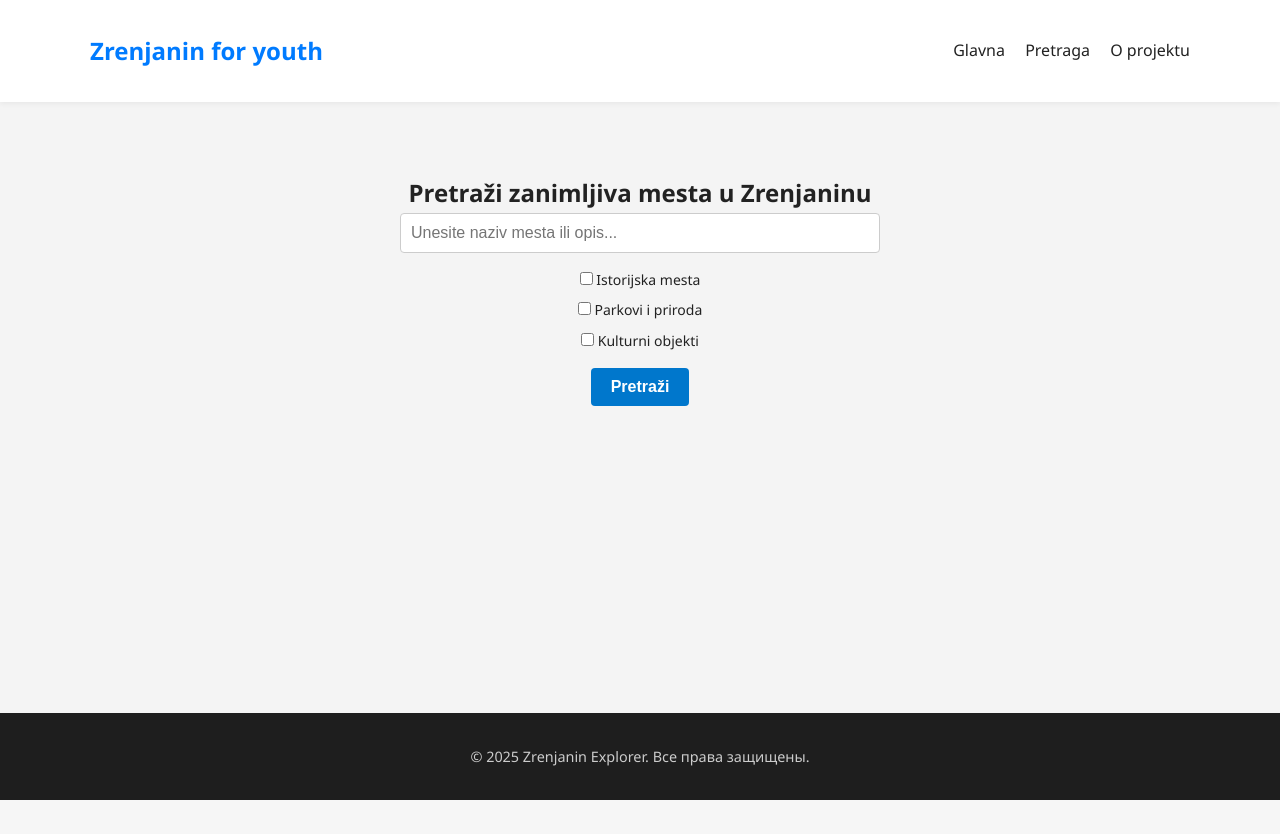
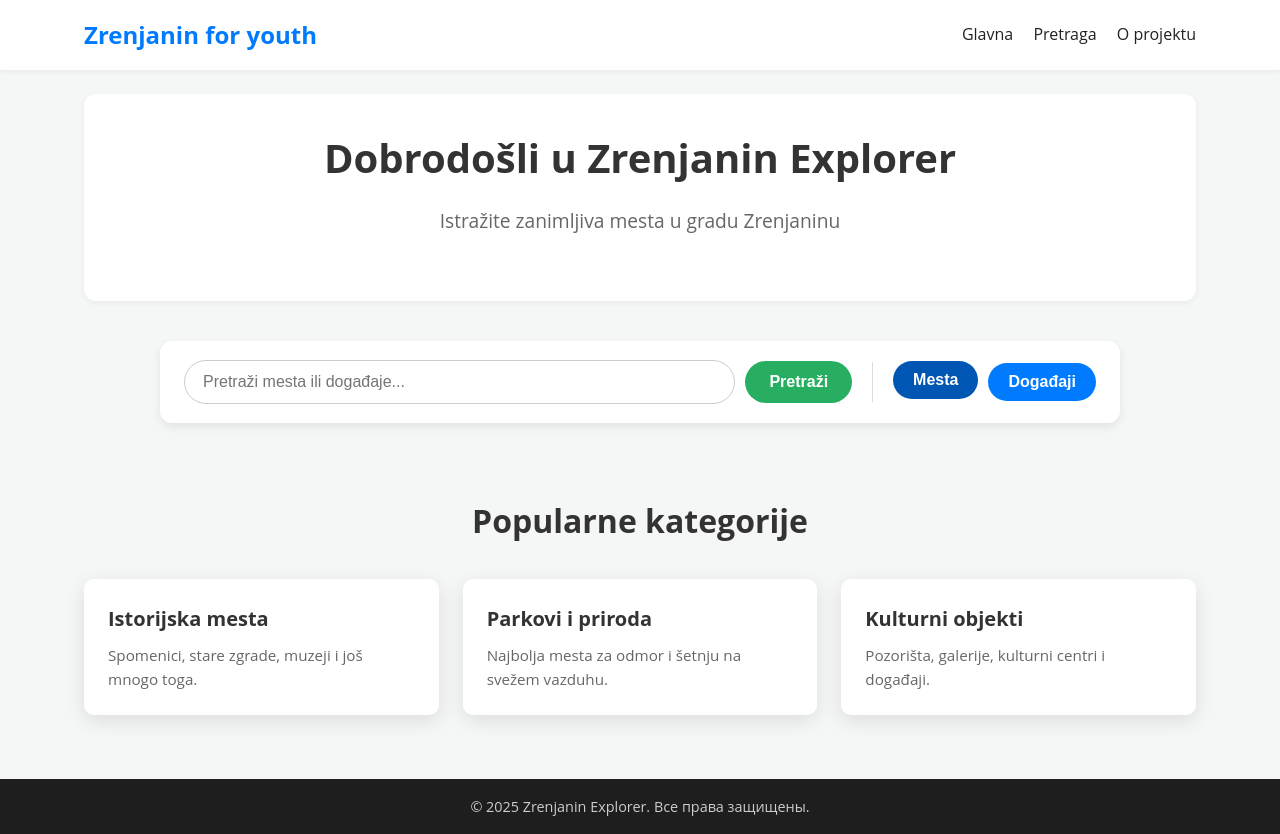
Before and after one commit to GrygoryZach/zrenjanin-for-youth, a Flask app: page / in a window 1280 px wide. Before the commit the page ends 800 px from the top, so only its background shows below. Run offline with Flask 3, Linux system fonts and the light colour scheme.

Commit message:
feat: search bar on the main page

```diff
--- a/static/css/main_page.css
+++ b/static/css/main_page.css
@@ -56,127 +56,34 @@ body {
     color: #e74c3c;
 }
 
-.hero-section {
-    background-color: #2c3e50;
-    color: #ecf0f1;
-    padding: 80px 0;
+.hero {
     text-align: center;
-    box-shadow: 0 4px 15px rgba(0, 0, 0, 0.2);
+    background-color: var(--color-white);
+    padding: 2rem 1rem;
+    border-radius: 12px;
+    box-shadow: 0 2px 6px rgba(0,0,0,0.05);
+    margin-bottom: 0;
 }
 
-.hero-section h1 {
-    margin: 0;
-    font-family: 'Montserrat', sans-serif;
-    font-size: 3.5em;
-    line-height: 1.2;
+.hero h1 {
+    font-size: 2.5rem;
+    margin-bottom: 1rem;
 }
 
-.hero-section p {
-    font-size: 1.4em;
-    margin-top: 15px;
-    opacity: 0.9;
-    max-width: 800px;
-    margin-left: auto;
-    margin-right: auto;
+.hero p {
+    font-size: 1.2rem;
+    margin-bottom: 2rem;
+    color: var(--color-light);
 }
 
-.hero-cta {
-    margin-top: 40px;
-}
-
-.hero-cta a {
-    display: inline-block;
-    background-color: #e74c3c;
-    color: white;
-    padding: 16px 35px;
-    text-decoration: none;
-    border-radius: 8px;
-    margin: 0 20px;
-    font-weight: bold;
-    font-size: 1.2em;
-    transition: background-color 0.3s ease, transform 0.2s ease;
-    box-shadow: 0 6px 15px rgba(0, 0, 0, 0.3);
-}
-
-.hero-cta a:hover {
-    background-color: #c0392b;
-    transform: translateY(-3px);
-}
-
-.search-section {
-    background-color: #fff;
-    padding: 30px;
-    border-radius: 8px;
-    box-shadow: 0 4px 15px rgba(0, 0, 0, 0.1);
-    display: flex;
-    flex-wrap: wrap;
-    gap: 15px;
-    align-items: center;
-    margin: 40px auto;
-    max-width: 1160px;
-}
-
-.search-section input[type="text"] {
-    flex-grow: 1;
-    padding: 14px;
-    border: 1px solid #ddd;
-    border-radius: 5px;
-    font-size: 1.05em;
-    outline: none;
-    transition: border-color 0.3s ease;
-}
-
-.search-section input[type="text"]:focus {
-    border-color: #3498db;
-}
-
-.search-section .category-filter {
-    display: flex;
-    gap: 10px;
-}
-
-.search-section .category-filter button {
-    background-color: #3498db;
-    color: white;
-    padding: 12px 20px;
-    border: none;
-    border-radius: 5px;
-    cursor: pointer;
-    font-size: 1em;
-    transition: background-color 0.3s ease, transform 0.1s ease;
-    flex-shrink: 0;
-}
-
-.search-section .category-filter button.active,
-.search-section .category-filter button:hover {
-    background-color: #2980b9;
-    transform: translateY(-1px);
-}
-
-.search-section button[type="submit"] {
-    background-color: #27ae60;
-    color: white;
-    padding: 14px 28px;
-    border: none;
-    border-radius: 5px;
-    cursor: pointer;
-    font-size: 1.1em;
-    font-weight: bold;
-    transition: background-color 0.3s ease, transform 0.1s ease;
-    flex-shrink: 0;
-}
-
-.search-section button[type="submit"]:hover {
-    background-color: #229a56;
-    transform: translateY(-1px);
-}
-
-.featured-section, #searchResults {
+.featured-section,
+#searchResults {
     margin-bottom: 50px;
     padding: 20px 0;
 }
 
-.featured-section h2, #searchResults h2 {
+.featured-section h2,
+#searchResults h2 {
     font-family: 'Montserrat', sans-serif;
     text-align: center;
     color: #2c3e50;
@@ -287,6 +195,100 @@ footer p {
     margin: 0;
 }
 
+/* Top-bar (search and buttons) */
+
+.search-section {
+    margin: 40px auto;
+    max-width: 1000px;
+    padding: 0 20px;
+}
+
+.top-bar {
+    background: white;
+    padding: 1.2rem 1.5rem;
+    box-shadow: 0 4px 10px rgba(0,0,0,0.08);
+    border-radius: 12px;
+    display: flex;
+    align-items: center;
+    justify-content: space-between;
+    gap: 20px;
+    flex-wrap: wrap;
+}
+
+.top-bar-left {
+    display: flex;
+    flex: 1;
+    gap: 10px;
+    flex-wrap: wrap;
+    align-items: center;
+}
+
+#searchInput {
+    flex: 1;
+    padding: 12px 18px;
+    border: 1px solid #ccc;
+    border-radius: 25px;
+    font-size: 1em;
+    min-width: 200px;
+    outline: none;
+    transition: border-color 0.3s;
+}
+
+#searchInput:focus {
+    border-color: #3498db;
+    box-shadow: 0 0 0 3px rgba(52, 152, 219, 0.2);
+}
+
+#search-button {
+    background-color: #27ae60;
+    color: white;
+    padding: 12px 24px;
+    border: none;
+    border-radius: 25px;
+    cursor: pointer;
+    font-size: 1em;
+    font-weight: 600;
+    transition: background-color 0.3s ease, transform 0.1s ease;
+    flex-shrink: 0;
+}
+
+#search-button:hover {
+    background-color: #229a56;
+    transform: translateY(-1px);
+}
+
+.divider {
+    height: 40px;
+    width: 1px;
+    background-color: #ddd;
+}
+
+.toggle-places-events {
+    display: flex;
+    gap: 10px;
+    flex-shrink: 0;
+}
+
+.toggle-places-events button {
+    background-color: #007bff;
+    color: white;
+    padding: 10px 20px;
+    border: none;
+    border-radius: 25px;
+    cursor: pointer;
+    font-size: 1em;
+    font-weight: 600;
+    transition: background-color 0.3s ease, transform 0.1s ease;
+}
+
+.toggle-places-events button:hover,
+.toggle-places-events button.active {
+    background-color: #0056b3;
+    transform: translateY(-2px);
+}
+
+/* Adaptive layout */
+
 @media (max-width: 992px) {
     .hero-section h1 {
         font-size: 2.5em;
--- a/static/js/main_page.js
+++ b/static/js/main_page.js
@@ -1,240 +1,61 @@
-const data = [
-    {
-        id: 'p1',
-        type: 'place',
-        name: 'Kafić Central',
-        description: 'Moderan kafić sa prostranom baštom, idealan za opuštanje uz dobru muziku.',
-        address: 'Glavna 10',
-        image: 'https://via.placeholder.com/600x400/3498db/ffffff?text=Kafic+Central',
-        meta: 'Kafić | ⭐ 4.5'
-    },
-    {
-        id: 'p2',
-        type: 'place',
-        name: 'Klub Inferno',
-        description: 'Najbolji noćni provod uz domaću i stranu muziku. Vrhunski DJ-evi.',
-        address: 'Subotićeva 5',
-        image: 'https://via.placeholder.com/600x400/e74c3c/ffffff?text=Klub+Inferno',
-        meta: 'Klub | ⭐ 4.8'
-    },
-    {
-        id: 'p3',
-        type: 'place',
-        name: 'Restoran Ukus',
-        description: 'Odlična hrana i prijatna atmosfera za ručak ili večeru. Domaća kuhinja.',
-        address: 'Trg Slobode 3',
-        image: 'https://via.placeholder.com/600x400/27ae60/ffffff?text=Restoran+Ukus',
-        meta: 'Restoran | ⭐ 4.2'
-    },
-    {
-        id: 'p4',
-        type: 'place',
-        name: 'Caffe Bar Ritam',
-        description: 'Opustite se uz dobru kafu i omiljeno piće. Često i live svirke.',
-        address: 'Vojvode Putnika 12',
-        image: 'https://via.placeholder.com/600x400/8e44ad/ffffff?text=Caffe+Bar+Ritam',
-        meta: 'Caffe Bar | ⭐ 4.3'
-    },
-    {
-        id: 'p5',
-        type: 'place',
-        name: 'Gaming Centar Matrix',
-        description: 'Mesto za gejmere! Najnovije konzole i PC oprema.',
-        address: 'Žarka Zrenjanina 2',
-        image: 'https://via.placeholder.com/600x400/f1c40f/ffffff?text=Gaming+Centar',
-        meta: 'Gaming | ⭐ 4.6'
-    },
-    {
-        id: 'p6',
-        type: 'place',
-        name: 'Zelena Oaza',
-        description: 'Zdrav obroci, smutiji i veganska hrana. Mirna atmosfera.',
-        address: 'Bulevar Revolucije 7',
-        image: 'https://via.placeholder.com/600x400/2ecc71/ffffff?text=Zdrava+Hrana',
-        meta: 'Zdrava Hrana | ⭐ 4.1'
-    },
-    {
-        id: 'e1',
-        type: 'event',
-        name: 'Koncert "Rock Veče"',
-        description: 'Svirka lokalnog rock benda "Zrenjaninski Orlovi" u Klubu Inferno.',
-        date: '05.07.2025. u 21:00',
-        location: 'Klub Inferno',
-        image: 'https://via.placeholder.com/600x400/f39c12/ffffff?text=Rock+Vec%CC%8Ce',
-        meta: 'Ulaz: 500 RSD'
-    },
-    {
-        id: 'e2',
-        type: 'event',
-        name: 'Žurka "Letnje Hlađenje"',
-        description: 'DJ set: DJ Srećko - elektronska muzika do jutra u bašti Kafića Central!',
-        date: '12.07.2025. u 22:00',
-        location: 'Kafić Central (Bašta)',
-        image: 'https://via.placeholder.com/600x400/1abc9c/ffffff?text=Letnje+Hladjenje',
-        meta: 'Ulaz: Besplatno'
-    },
-    {
-        id: 'e3',
-        type: 'event',
-        name: 'Stand-up Komedija Veče',
-        description: 'Smejte se uz najbolje komičare iz regiona u Kulturnom Centru Zrenjanin.',
-        date: '19.07.2025. u 20:00',
-        location: 'Kulturni Centar Zrenjanin',
-        image: 'https://via.placeholder.com/600x400/9b59b6/ffffff?text=Stand-up',
-        meta: 'Ulaz: 700 RSD'
-    },
-    {
-        id: 'e4',
-        type: 'event',
-        name: 'Filmsko Veče na Otvorenom',
-        description: 'Projekcija popularnog filma pod zvezdama u Gradskom Parku.',
-        date: '26.07.2025. u 21:00',
-        location: 'Gradski Park',
-        image: 'https://via.placeholder.com/600x400/34495e/ffffff?text=Film+Park',
-        meta: 'Ulaz: Besplatno'
-    },
-    {
-        id: 'e5',
-        type: 'event',
-        name: 'Turnir u FIFA 25',
-        description: 'Veliki FIFA turnir za sve gejmere u Matrix centru. Nagrade za najbolje!',
-        date: '03.08.2025. u 18:00',
-        location: 'Gaming Centar Matrix',
-        image: 'https://via.placeholder.com/600x400/f1c40f/ffffff?text=FIFA+Turnir',
-        meta: 'Kotizacija: 200 RSD'
-    },
-    {
-        id: 'e6',
-        type: 'event',
-        name: 'Joga u Prirodi',
-        description: 'Opuštanje i meditacija na otvorenom, voditeljka Ana. Za sve nivoe.',
-        date: '10.08.2025. u 09:00',
-        location: 'Kej - kod fontane',
-        image: 'https://via.placeholder.com/600x400/2ecc71/ffffff?text=Joga+Kej',
-        meta: 'Učešće: Besplatno'
-    }
-];
+document.addEventListener('DOMContentLoaded', () => {
+    const searchInput = document.querySelector('.top-bar input[type="text"]');
+    const searchButton = document.querySelector('#search-button');
+    const categoryButtons = document.querySelectorAll('.toggle-places-events button');
+    const cards = document.querySelectorAll('.card');
 
-function createCard(item) {
-    const card = document.createElement('div');
-    card.className = 'card';
-    card.innerHTML = `
-        <img src="${item.image}" alt="${item.name}">
-        <div class="card-content">
-            <h3>${item.name}</h3>
-            <p>${item.description}</p>
-            <div class="meta">
-                ${item.type === 'event' ? `<strong>Kada:</strong> ${item.date}<br><strong>Gde:</strong> ${item.location}` : `<strong>Adresa:</strong> ${item.address}`}
-                <br>${item.meta}
-            </div>
-            <a href="#" class="details-btn">Saznaj više</a>
-        </div>
-    `;
-    return card;
-}
+    let selectedCategory = 'places'; // по умолчанию выбрана "Mesta"
 
-function displayFeatured() {
-    const eventsGrid = document.getElementById('eventsGrid');
-    const placesGrid = document.getElementById('placesGrid');
+    function filterCards() {
+        const query = searchInput.value.toLowerCase().trim();
 
-    eventsGrid.innerHTML = '';
-    placesGrid.innerHTML = '';
+        cards.forEach(card => {
+            const title = card.querySelector('h3')?.textContent.toLowerCase() || '';
+            const description = card.querySelector('p')?.textContent.toLowerCase() || '';
+            const category = card.dataset.category?.toLowerCase() || '';
 
-    const featuredEvents = data.filter(item => item.type === 'event').slice(0, 4);
-    const featuredPlaces = data.filter(item => item.type === 'place').slice(0, 4);
+            const matchesCategory = !selectedCategory || category === selectedCategory.toLowerCase();
+            const matchesQuery = !query || title.includes(query) || description.includes(query);
 
-    featuredEvents.forEach(event => {
-        eventsGrid.appendChild(createCard(event));
-    });
-
-    featuredPlaces.forEach(place => {
-        placesGrid.appendChild(createCard(place));
-    });
-
-    document.getElementById('searchResults').style.display = 'none';
-    document.getElementById('featuredEvents').style.display = 'block';
-    document.getElementById('featuredPlaces').style.display = 'block';
-}
-
-function displaySearchResults(results, searchTerm = '') {
-    const searchResultsSection = document.getElementById('searchResults');
-    const searchResultGrid = document.getElementById('searchResultGrid');
-    searchResultGrid.innerHTML = '';
-
-    const resultsTitle = searchResultsSection.querySelector('h2');
-    resultsTitle.textContent = searchTerm ? `Rezultati Pretrage za "${searchTerm}"` : 'Svi Rezultati';
-
-    if (results.length === 0) {
-        searchResultGrid.innerHTML = '<p style="text-align: center; color: #777; font-size: 1.1em; padding: 30px;">Nema rezultata za vašu pretragu.</p>';
-    } else {
-        results.forEach(item => {
-            searchResultGrid.appendChild(createCard(item));
+            if (matchesCategory && matchesQuery) {
+                card.style.display = '';
+            } else {
+                card.style.display = 'none';
+            }
         });
     }
 
-    document.getElementById('featuredEvents').style.display = 'none';
-    document.getElementById('featuredPlaces').style.display = 'none';
-    searchResultsSection.style.display = 'block';
-}
+    // Обновляем selectedCategory при клике
+    categoryButtons.forEach(button => {
+        button.addEventListener('click', () => {
+            categoryButtons.forEach(btn => btn.classList.remove('active'));
+            button.classList.add('active');
+            selectedCategory = button.dataset.category || 'places';
+            filterCards();
+        });
+    });
 
-function performSearch() {
-    const searchTerm = document.getElementById('searchInput').value.toLowerCase().trim();
-    const selectedCategory = document.querySelector('.category-filter button.active').dataset.category;
+    function redirectToSearch() {
+        const query = encodeURIComponent(searchInput.value.trim());
+        if (!query) return; // Если пусто, ничего не делать
 
-    const filteredResults = data.filter(item => {
-        const matchesSearchTerm = item.name.toLowerCase().includes(searchTerm) ||
-                                  item.description.toLowerCase().includes(searchTerm) ||
-                                  (item.address && item.address.toLowerCase().includes(searchTerm)) ||
-                                  (item.location && item.location.toLowerCase().includes(searchTerm));
+        let url = '/place_search';
+        if (selectedCategory === 'events') {
+            url = '/event_search';
+        }
+        window.location.href = `${url}?search=${query}`;
+    }
 
-        if (selectedCategory === 'all') {
-            return matchesSearchTerm;
-        } else {
-            return matchesSearchTerm && item.type === selectedCategory;
+    searchButton.addEventListener('click', (e) => {
+        e.preventDefault();
+        redirectToSearch();
+    });
+
+    searchInput.addEventListener('keypress', (e) => {
+        if (e.key === 'Enter') {
+            e.preventDefault();
+            redirectToSearch();
         }
     });
 
-    displaySearchResults(filteredResults, searchTerm);
-}
-
-document.addEventListener('DOMContentLoaded', () => {
-    displayFeatured();
-
-    document.getElementById('search-button').addEventListener('click', performSearch);
-    document.getElementById('searchInput').addEventListener('keypress', (event) => {
-        if (event.key === 'Enter') {
-            performSearch();
-        }
-    });
-
-    document.querySelectorAll('.category-filter button').forEach(button => {
-        button.addEventListener('click', function() {
-            document.querySelectorAll('.category-filter button').forEach(btn => btn.classList.remove('active'));
-            this.classList.add('active');
-
-            if (document.getElementById('searchInput').value.trim() !== '') {
-                performSearch();
-            } else {
-                const selectedCategory = this.dataset.category;
-                let resultsToDisplay = [];
-                if (selectedCategory === 'all') {
-                    resultsToDisplay = data;
-                    displayFeatured();
-                    return;
-                } else {
-                    resultsToDisplay = data.filter(item => item.type === selectedCategory);
-                }
-                displaySearchResults(resultsToDisplay, '');
-            }
-        });
-    });
-
-    document.getElementById('searchInput').addEventListener('input', function() {
-        const currentCategory = document.querySelector('.category-filter button.active').dataset.category;
-        if (this.value.trim() === '' && currentCategory === 'all') {
-            displayFeatured();
-        } else {
-            performSearch();
-        }
-    });
 });
--- a/templates/base.html
+++ b/templates/base.html
@@ -6,7 +6,6 @@
     <title>{% block title %}Zanimljiva mesta - Zrenjanin{% endblock %}</title>
 
     <link rel="stylesheet" href="{{ url_for('static', filename='css/base.css') }}">
-    <link rel="stylesheet" href="{{ url_for('static', filename='css/components.css') }}">
 
     <link rel="stylesheet" href="https://unpkg.com/leaflet@1.9.4/dist/leaflet.css"/>
     <script src="https://unpkg.com/leaflet@1.9.4/dist/leaflet.js" defer></script>
--- a/templates/main_page.html
+++ b/templates/main_page.html
@@ -1,28 +1,46 @@
 {% extends "base.html" %}
 
-{% block title %}Pretraga mesta — Zanimljiva mesta{% endblock %}
+{% block title %}Početna — Zanimljiva mesta{% endblock %}
 
 {% block content %}
+<link rel="stylesheet" href="{{ url_for('static', filename='css/main_page.css') }}">
+
+<section class="hero">
+    <h1>Dobrodošli u Zrenjanin Explorer</h1>
+    <p>Istražite zanimljiva mesta u gradu Zrenjaninu</p>
+</section>
+
 <section class="search-section">
-    <h1>Pretraži zanimljiva mesta u Zrenjaninu</h1>
-    <form id="search-form" action="{{ url_for('routes.place_search') }}" method="get">
-        <input
-            type="text"
-            name="search"
-            placeholder="Unesite naziv mesta ili opis..."
-            class="search-input"
-        />
+    <div class="top-bar">
+        <div class="top-bar-left">
+            <input type="text" id="searchInput" placeholder="Pretraži mesta ili događaje...">
+            <button type="submit" id="search-button">Pretraži</button>
+        </div>
+        <div class="divider"></div>
+        <div class="toggle-places-events">
+            <button data-category="places" class="active">Mesta</button>
+            <button data-category="events">Događaji</button>
+        </div>
+    </div>
+</section>
 
-        <div class="categories">
-            <label><input type="checkbox" name="categories" value="Istorijska mesta"> Istorijska mesta</label>
-            <label><input type="checkbox" name="categories" value="Parkovi i priroda"> Parkovi i priroda</label>
-            <label><input type="checkbox" name="categories" value="Kulturni objekti"> Kulturni objekti</label>
+<section class="highlights">
+    <h2>Popularne kategorije</h2>
+    <div class="grid">
+        <div class="card">
+            <h3>Istorijska mesta</h3>
+            <p>Spomenici, stare zgrade, muzeji i još mnogo toga.</p>
         </div>
+        <div class="card">
+            <h3>Parkovi i priroda</h3>
+            <p>Najbolja mesta za odmor i šetnju na svežem vazduhu.</p>
+        </div>
+        <div class="card">
+            <h3>Kulturni objekti</h3>
+            <p>Pozorišta, galerije, kulturni centri i događaji.</p>
+        </div>
+    </div>
+</section>
 
-        <input type="hidden" name="page" value="1">
-        <input type="hidden" name="per_page" value="10">
-
-        <button type="submit" class="btn-primary">Pretraži</button>
-    </form>
-</section>
+<script src="{{ url_for('static', filename='js/main_page.js') }}" defer></script>
 {% endblock %}
```
Also changed, not shown: other parts of static/css/main_page.css (+16 -18 lines).
